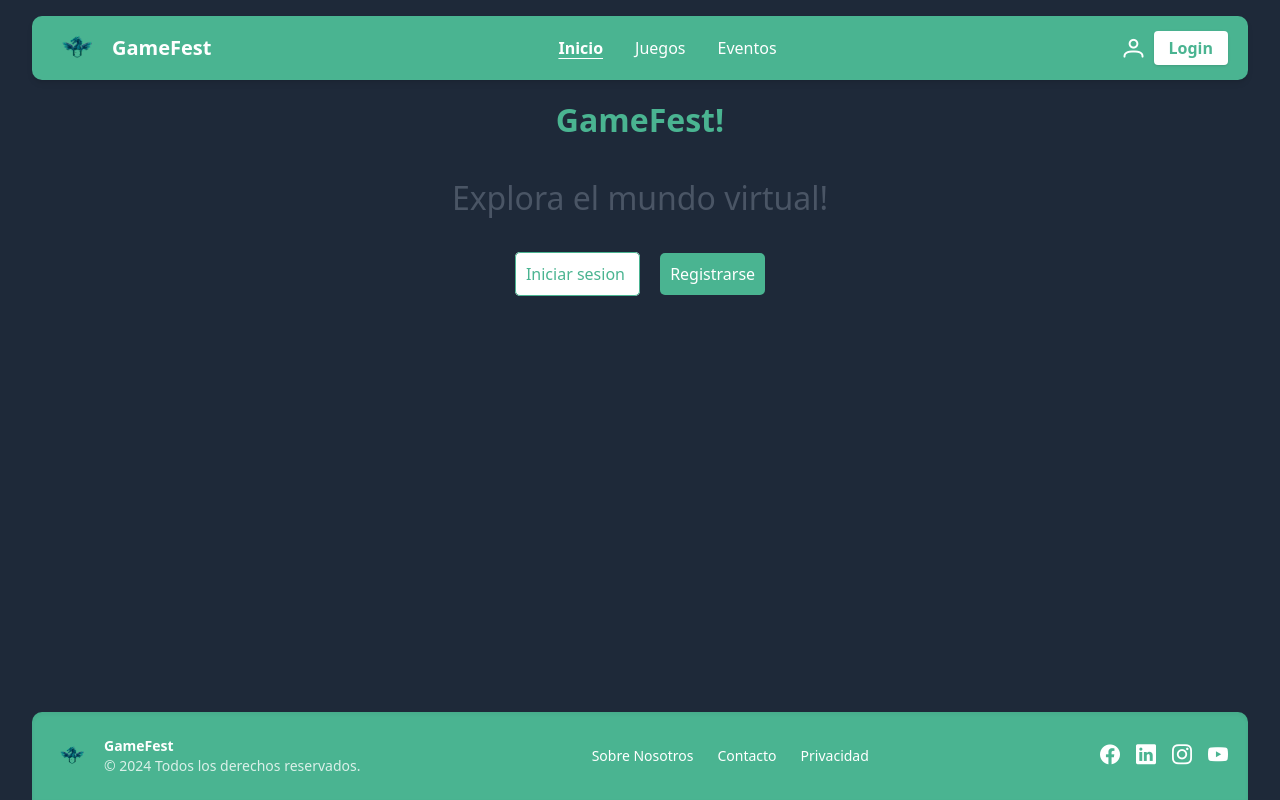
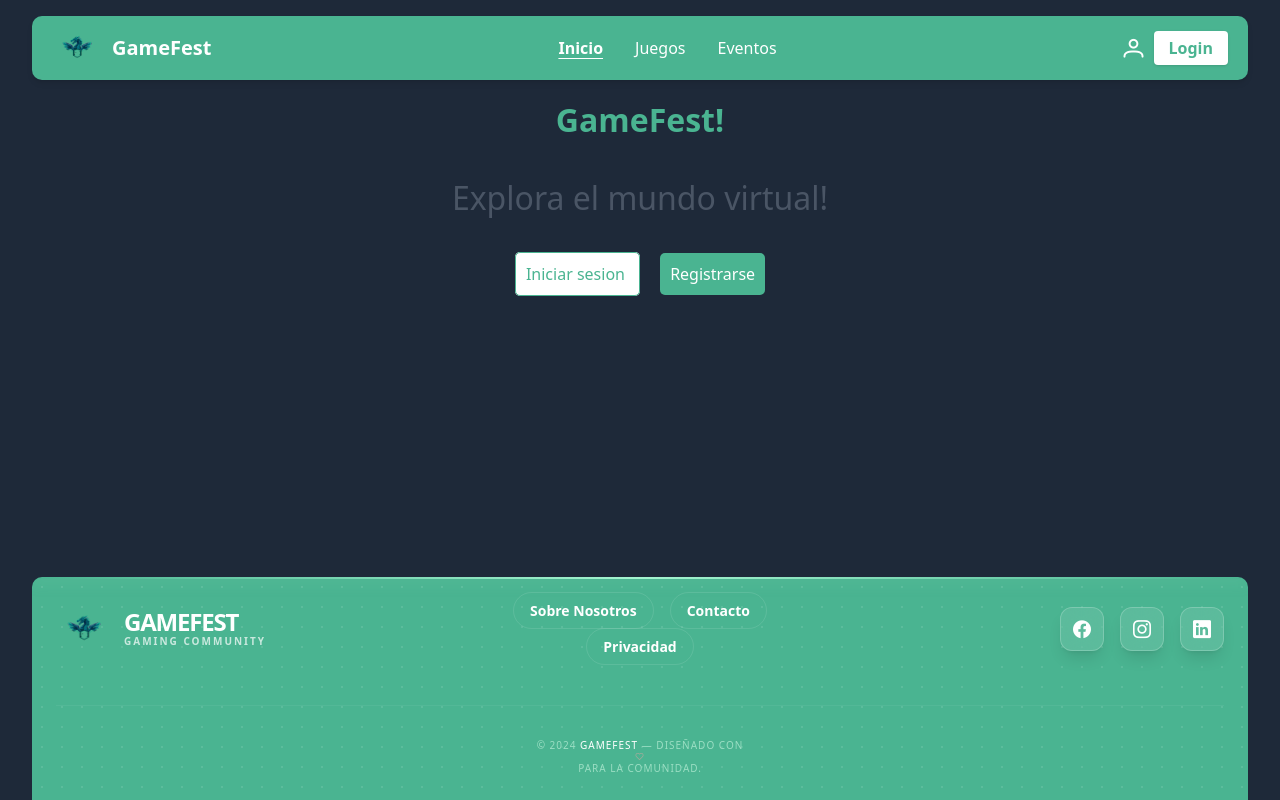
Before and after one commit to Lovahi/reto2-frontend, a Vue app: page / in a window 1280 px wide. Built offline with nearby package versions, Linux system fonts and the light colour scheme.

Commit message:
feat: enhance footer design with improved layout and animations

```diff
--- a/src/components/FooterComponent.vue
+++ b/src/components/FooterComponent.vue
@@ -3,43 +3,65 @@
 </script>
 
 <template>
-  <footer class="bg-[#4ab491] text-white py-6 mt-10 shadow-inner">
+  <footer class="relative mt-20 bg-[#4ab491] overflow-hidden text-white">
+    <div class="absolute inset-0 opacity-10 pointer-events-none"
+         style="background-image: radial-gradient(#fff 1px, transparent 1px); background-size: 20px 20px;">
+    </div>
 
-    <div class="container mx-auto px-5 flex flex-col md:flex-row justify-between items-center gap-4">
+    <div class="absolute top-0 left-0 w-full h-[2px] bg-gradient-to-r from-transparent via-emerald-200 to-transparent shadow-[0_0_15px_rgba(167,243,208,0.5)]"></div>
 
+    <div class="container relative mx-auto px-6 py-6">
+      <div class="grid grid-cols-1 md:grid-cols-3 gap-10 items-center">
+
+        <div class="flex flex-col items-center md:items-start group cursor-pointer">
           <div class="flex items-center gap-3">
+            <div class="relative">
               <img
                 src="../assets/sources/img/Gemini_Generated_Image_segyufsegyufsegy-Photoroom.png"
                 alt="Logo"
-          class="h-10 w-auto mix-blend-multiply contrast-[1.1]"
+                class="h-14 w-auto mix-blend-multiply contrast-[1.1] z-10 relative group-hover:scale-110 transition-transform duration-500"
               >
-        <div class="text-sm">
-            <p class="font-bold">GameFest</p>
-            <p class="opacity-80">© 2024 Todos los derechos reservados.</p>
+              <div class="absolute inset-0 bg-white/20 blur-xl rounded-full scale-0 group-hover:scale-150 transition-transform duration-700"></div>
+            </div>
+            <div class="flex flex-col">
+              <span class="text-2xl font-black tracking-tighter leading-none">GAMEFEST</span>
+              <span class="text-[10px] uppercase tracking-[0.2em] opacity-70 font-bold">Gaming Community</span>
+            </div>
           </div>
         </div>
 
-      <ul class="flex gap-6 text-sm font-medium">
-        <li><a href="#" class="hover:text-emerald-100 transition-colors">Sobre Nosotros</a></li>
-        <li><a href="#" class="hover:text-emerald-100 transition-colors">Contacto</a></li>
-        <li><a href="#" class="hover:text-emerald-100 transition-colors">Privacidad</a></li>
+        <nav class="flex justify-center">
+          <ul class="flex flex-wrap justify-center gap-2 sm:gap-4 text-xs sm:text-sm font-bold">
+            <li>
+              <a href="#" class="px-4 py-2 rounded-full border border-white/10 hover:bg-white hover:text-[#4ab491] transition-all duration-300">Sobre Nosotros</a>
+            </li>
+            <li>
+              <a href="#" class="px-4 py-2 rounded-full border border-white/10 hover:bg-white hover:text-[#4ab491] transition-all duration-300">Contacto</a>
+            </li>
+            <li>
+              <a href="#" class="px-4 py-2 rounded-full border border-white/10 hover:bg-white hover:text-[#4ab491] transition-all duration-300">Privacidad</a>
+            </li>
           </ul>
+        </nav>
 
-      <div class="flex gap-4">
-        <a href="#" class="hover:scale-110 transition-transform">
-            <i class="pi pi-facebook text-xl"></i>
-        </a>
-        <a href="#" class="hover:scale-110 transition-transform">
-            <i class="pi pi-linkedin text-xl"></i>
-        </a>
-        <a href="#" class="hover:scale-110 transition-transform">
-            <i class="pi pi-instagram text-xl"></i>
-        </a>
-        <a href="#" class="hover:scale-110 transition-transform">
-            <i class="pi pi-youtube text-xl"></i>
+        <div class="flex justify-center md:justify-end gap-4">
+          <a v-for="icon in ['facebook', 'instagram', 'linkedin']"
+             :key="icon"
+             href="#"
+             class="relative w-11 h-11 flex items-center justify-center rounded-xl bg-white/10 backdrop-blur-md border border-white/20 hover:bg-white hover:text-[#4ab491] hover:-translate-y-2 transition-all duration-300 group shadow-lg"
+          >
+            <i :class="`pi pi-${icon} text-lg`" class="z-10"></i>
+            <div class="absolute inset-0 rounded-xl opacity-0 group-hover:opacity-100 transition-opacity bg-gradient-to-br from-white/20 to-transparent"></div>
           </a>
         </div>
 
+      </div>
+
+      <div class="mt-12 pt-8 border-t border-white/5 flex flex-col items-center gap-4">
+        <p class="text-[10px] text-emerald-100/60 uppercase tracking-widest font-medium text-center">
+          © 2024 <span class="text-white">GameFest</span> — Diseñado con <i class="pi pi-heart text-[8px] mx-1 text-red-300 animate-pulse"></i> para la comunidad.
+        </p>
+      </div>
     </div>
   </footer>
 </template>
@@ -52,4 +74,9 @@ footer {
     border-radius: 10px 10px 0 0;
     margin-bottom: 0;
 }
+.pi {
+  display: flex;
+  align-items: center;
+  justify-content: center;
+}
 </style>
```
Lines whose indentation alone changed are shown as unchanged.
